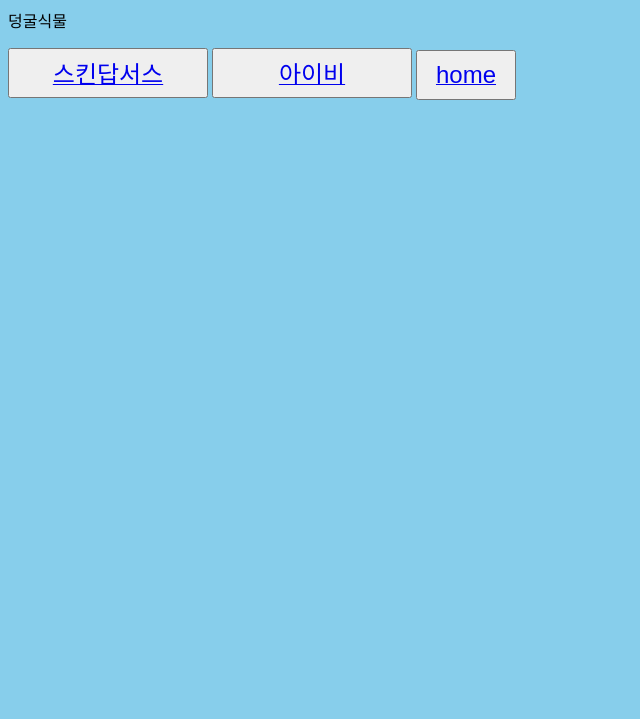
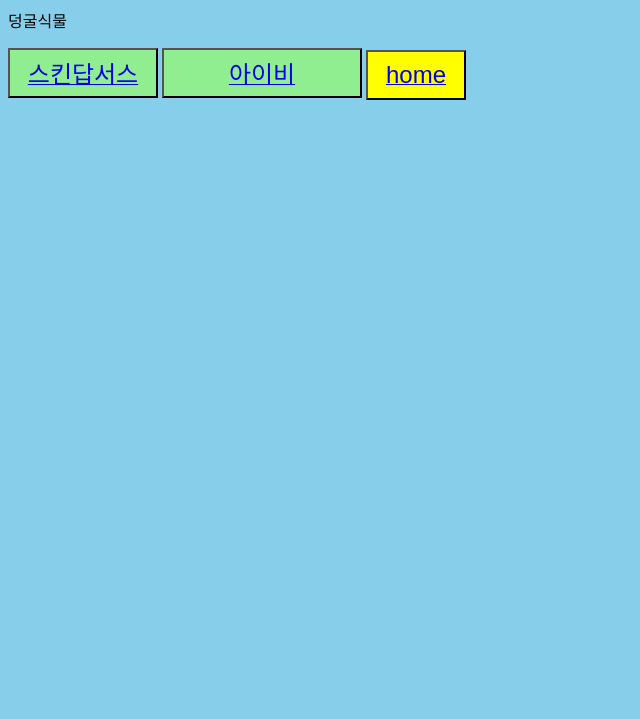
Before and after one commit to dadure123/web3, a plain HTML site: page index.html in a window 1280 px wide. Shown: the part 81-800 px from the top of the page, without its empty margins (0-640 px from the left). Drawn offline with Linux system fonts and the light colour scheme.

Commit message:
Update index.html

```diff
--- a/index.html
+++ b/index.html
@@ -10,9 +10,9 @@
 <body style="background-color: skyblue;">
 <h1>식물사전</h1>
 <p>덩굴식물</p>
-<button style="width: 200px; height: 50px;"><a href="https://dadure123.github.io/myweb2/"><font size="5">스킨답서스</font></a></button>
-<button style="width: 200px; height: 50px;"><a href="https://dadure123.github.io/web4/"><font size="5">아이비</font></a></button>
-<button style="width: 100px; height: 50px;"><a href="https://dadure123.github.io/myweb/"><font size="5">home</font></a></button>
+<button style="width: 150px; height: 50px; background-color: lightgreen;"><a href="https://dadure123.github.io/myweb2/"><font size="5">스킨답서스</font></a></button>
+<button style="width: 200px; height: 50px; background-color: lightgreen;"><a href="https://dadure123.github.io/web4/"><font size="5">아이비</font></a></button>
+<button style="width: 100px; height: 50px; background-color: yellow;"><a href="https://dadure123.github.io/myweb/"><font size="5">home</font></a></button>
 
 </body>
 
```
